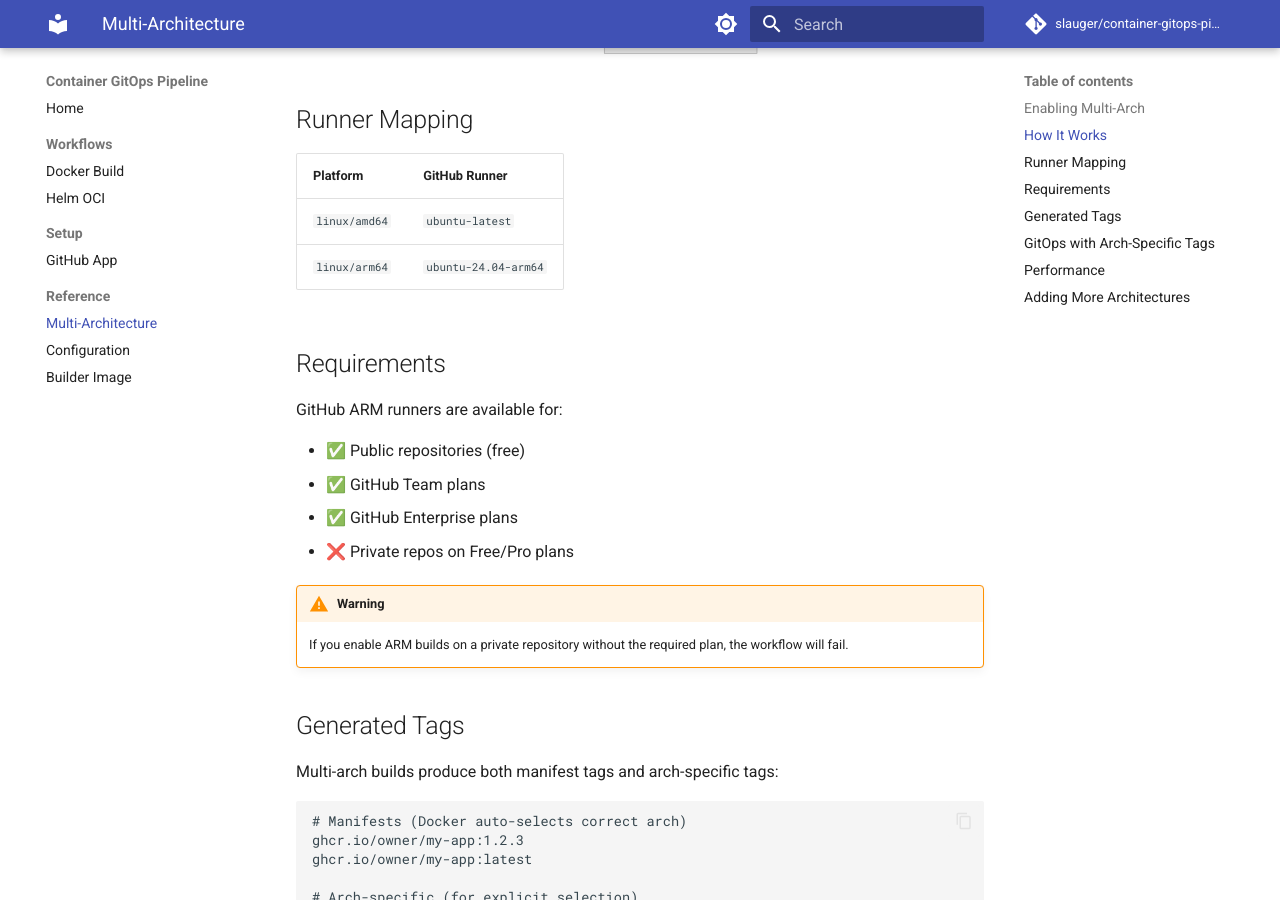
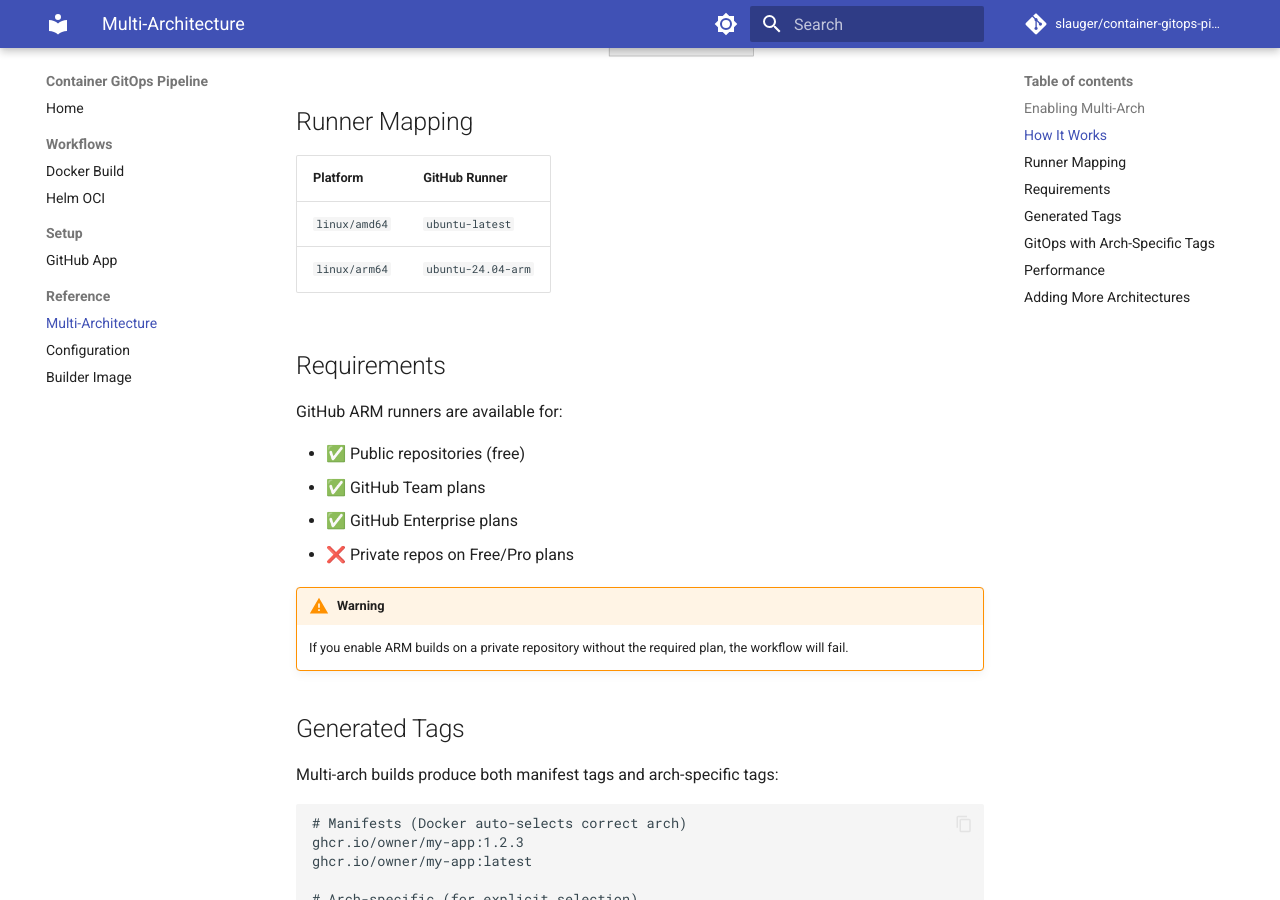
Before and after one commit to slauger/container-gitops-pipeline, an MkDocs documentation site: the page built from docs/multi-arch.md, in a window 1280 px wide and 900 px high, scrolled down 707 px. Built offline with MkDocs 1.6.1 and Material for MkDocs 9.7.7, drawn with Linux system fonts in a browser that asks for light colours; comment, search, counter and statistics services are not loaded.

Commit message:
fix: correct ARM runner name to ubuntu-24.04-arm

```diff
--- a/docs/multi-arch.md
+++ b/docs/multi-arch.md
@@ -26,7 +26,7 @@ flowchart LR
 
     subgraph build["Build Jobs (parallel)"]
         amd64["linux/amd64<br/>ubuntu-latest"]
-        arm64["linux/arm64<br/>ubuntu-24.04-arm64"]
+        arm64["linux/arm64<br/>ubuntu-24.04-arm"]
     end
 
     subgraph manifest["Manifest Job"]
@@ -43,7 +43,7 @@ flowchart LR
 | Platform | GitHub Runner |
 |----------|---------------|
 | `linux/amd64` | `ubuntu-latest` |
-| `linux/arm64` | `ubuntu-24.04-arm64` |
+| `linux/arm64` | `ubuntu-24.04-arm` |
 
 ## Requirements
 
```
Also changed, not shown: 1 other file.
